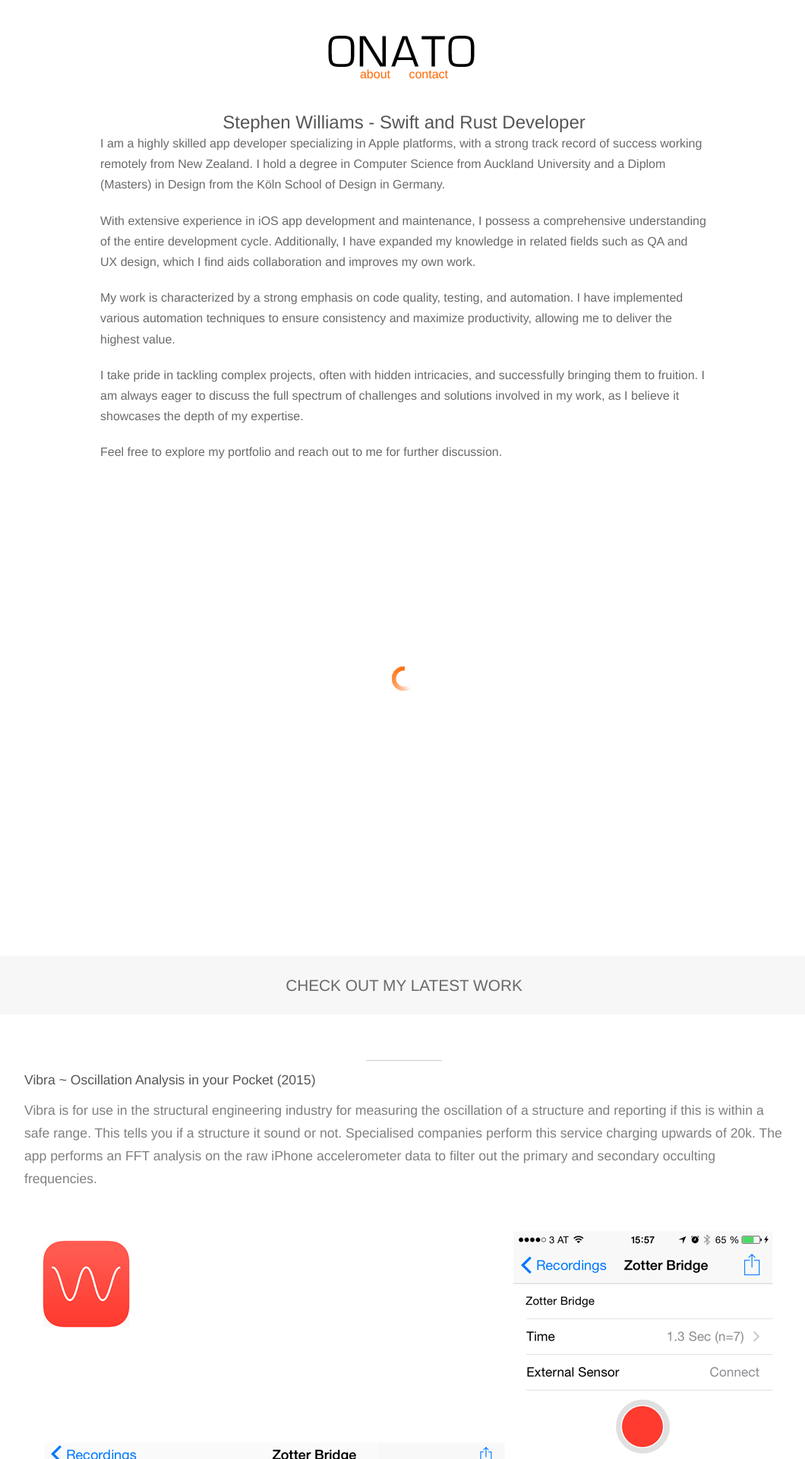
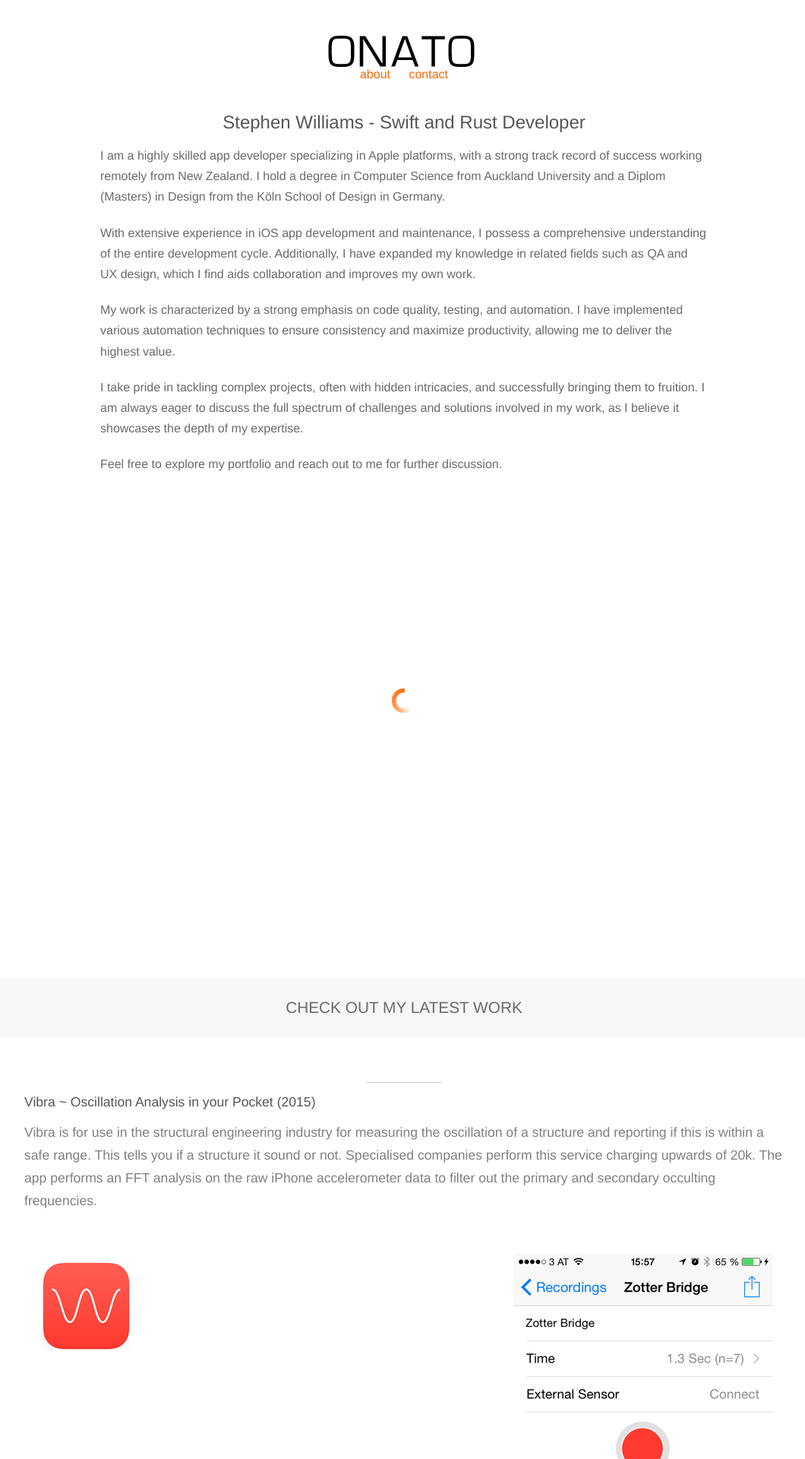
Before and after one commit to onato/onato.github.io, a Jekyll site: the page built from index.html, in a window 1280 px wide. Shown: the top 1920 px of the page at 76% size, without its empty margins (108-1168 px from the left). Built offline with Jekyll 4.4.1, drawn with Linux system fonts in a browser that asks for light colours; nearby versions of some CDN libraries.

Commit message:
Space the heading and intro better

```diff
--- a/css/onato.css
+++ b/css/onato.css
@@ -37,10 +37,9 @@
 }
 
 .intro {
-  margin-bottom: 35px !important;
   max-width: 50em;
   text-align: left;
-  margin: auto;
+  margin: 1em auto 3em auto;
 }
 
 .meta {
```
